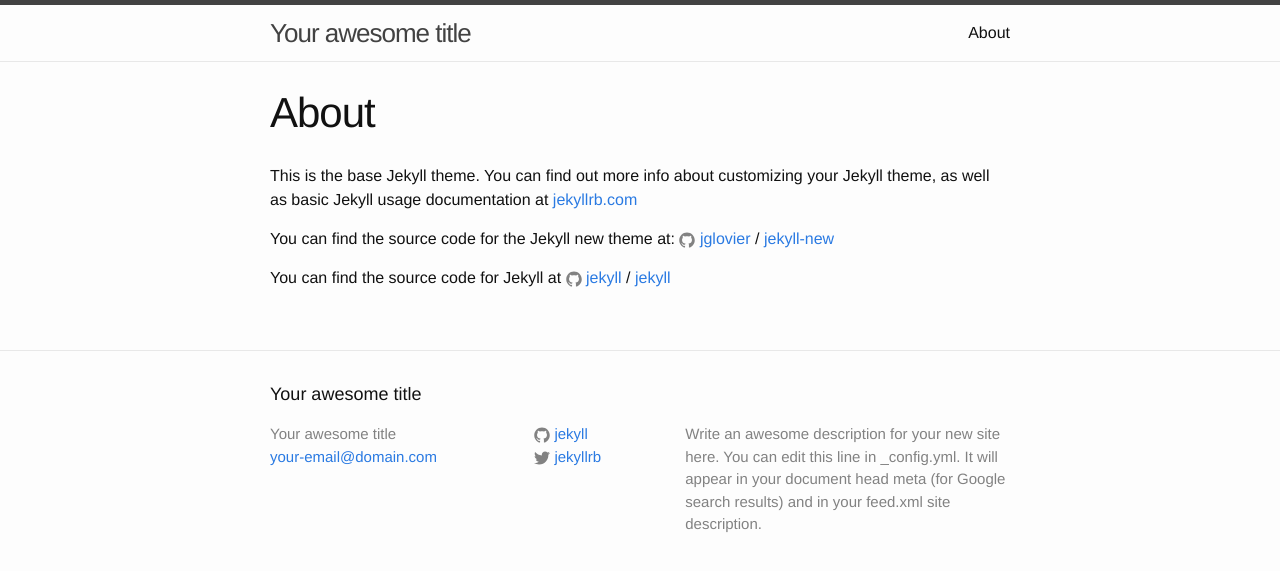
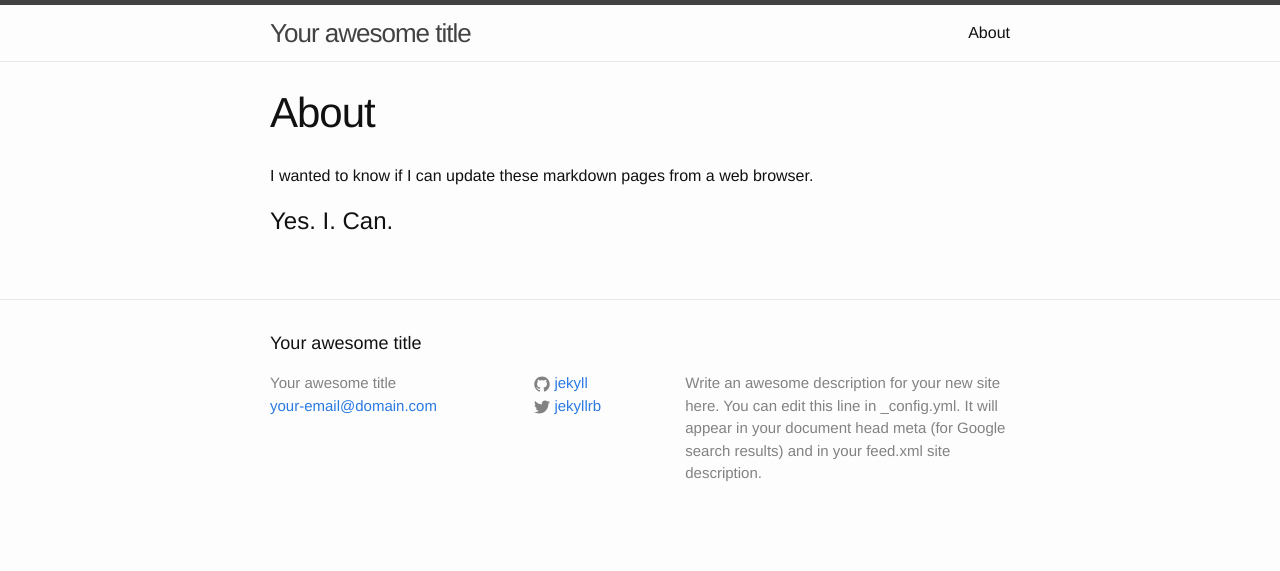
Before and after one commit to windsorschmidt/windsorschmidt.github.io, a Jekyll site: the page built from about.md, in a window 1280 px wide. Shown: the top 571 px of the page. Built offline with Jekyll 4.4.1, drawn with Linux system fonts in a browser that asks for light colours.

Commit message:
Update about.md

```diff
--- a/about.md
+++ b/about.md
@@ -4,12 +4,6 @@ title: About
 permalink: /about/
 ---
 
-This is the base Jekyll theme. You can find out more info about customizing your Jekyll theme, as well as basic Jekyll usage documentation at [jekyllrb.com](http://jekyllrb.com/)
+I wanted to know if I can update these markdown pages from a web browser.
 
-You can find the source code for the Jekyll new theme at:
-{% include icon-github.html username="jglovier" %} /
-[jekyll-new](https://github.com/jglovier/jekyll-new)
-
-You can find the source code for Jekyll at
-{% include icon-github.html username="jekyll" %} /
-[jekyll](https://github.com/jekyll/jekyll)
+# Yes. I. Can.
```
